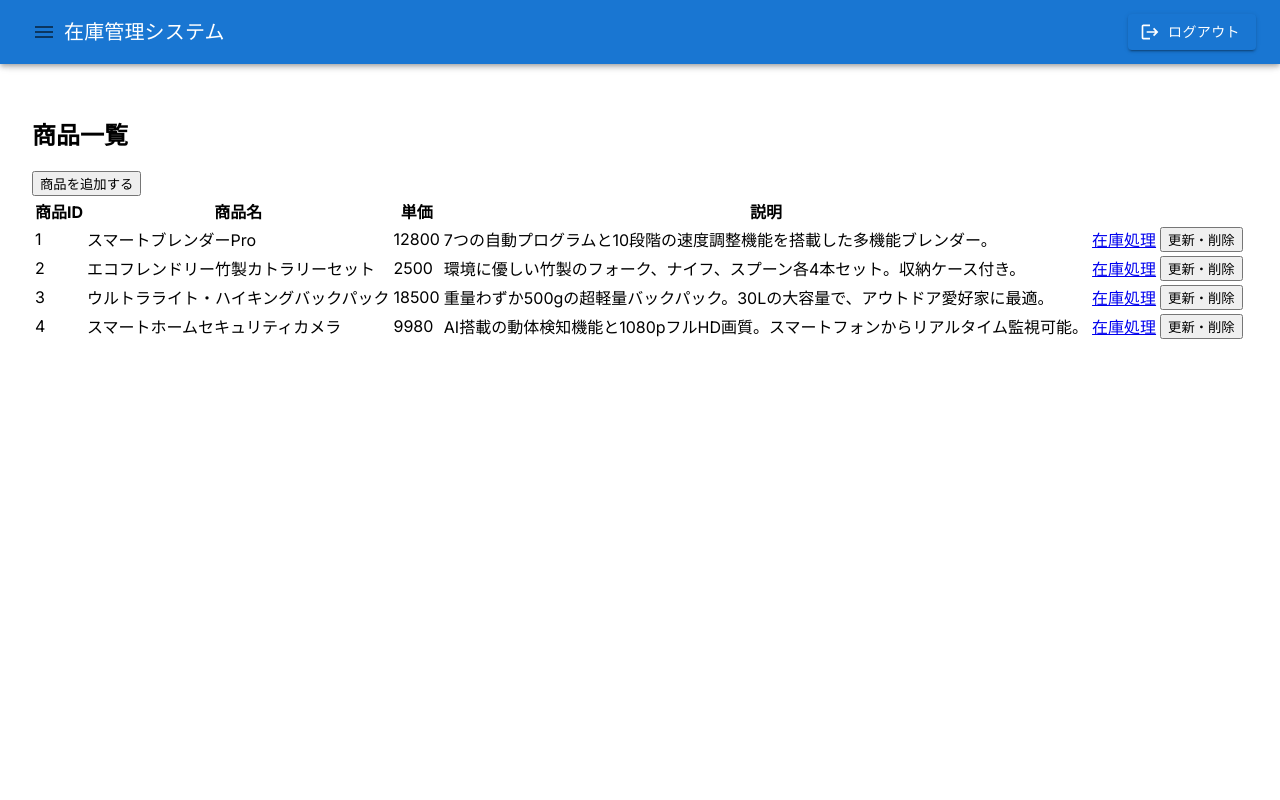
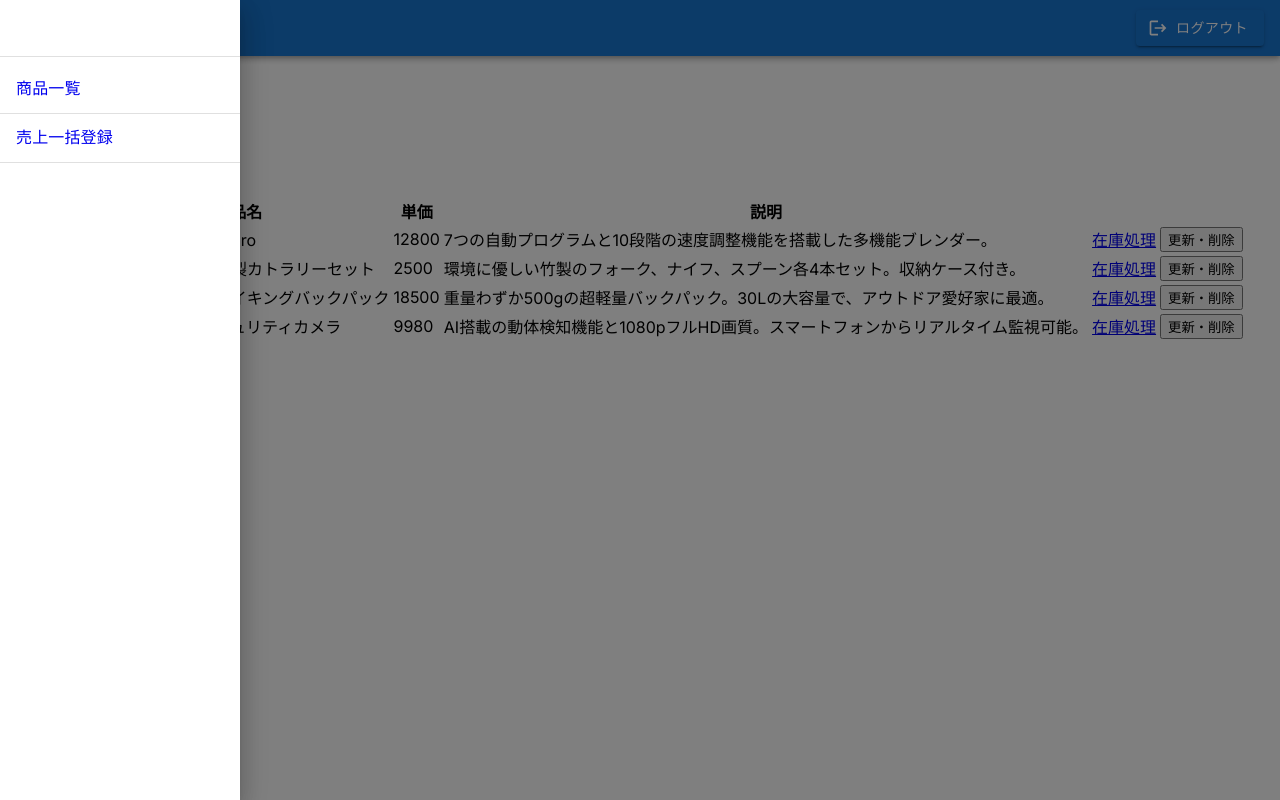
Before and after one commit to YouBou/full-stack-web-app-practice, a Next.js app in the folder frontend/: page /inventory/products in a window 1280 px wide. Both pictures are taken after a click on the button 44 px from the left and 32 px from the top of the page. Built offline with nearby package versions, Linux system fonts and the light colour scheme.

Commit message:
[fix] サイドバー周りの修正

```diff
--- a/frontend/app/inventory/layout.tsx
+++ b/frontend/app/inventory/layout.tsx
@@ -1,6 +1,7 @@
 "use client"
 
 import {
+    createTheme,
     AppBar,
     Box,
     Button,
@@ -16,31 +17,54 @@ import {
     Typography,
 } from "@mui/material";
 import { Logout as LogoutIcon, Menu as MenuIcon} from "@mui/icons-material";
-import React from "react";
-import styles from "./products/styles.module.css";
+import React, { useState } from "react";
+import { useRouter } from "next/navigation";
+
+declare module "@mui/material/styles" {
+    //指定を単純んするためにモバイルとPCの2つに限定する
+    interface BreakpointOverrides {
+        xs: false;
+        sm: false;
+        md: false;
+        lg: false;
+        xl: false;
+        mobile: true;
+        desktop: true;
+    }
+}
+
+const defaultTheme = createTheme({
+    breakpoints: {
+        values: {
+            mobile: 0,
+            desktop: 600,
+        }
+    }
+});
 
 export default function InventoryLayout({
     children,
 }: {
     children: React.ReactNode;
 }) {
-    return (
-        <Box sx={{ display: "flex" }}>
-            <AppBar position="fixed">
-                <Toolbar>
-                    <IconButton>
-                        <MenuIcon />
-                    </IconButton>
-                    <Typography variant="h6" noWrap component="div" sx={{ flexGrow: 1 }}>
-                        在庫管理システム
-                    </Typography>
-                    <Button variant="contained" startIcon={<LogoutIcon />}>
-                        ログアウト
-                    </Button>
-                </Toolbar>
-            </AppBar>
-            <Drawer anchor="left">
-                <Box sx={{ width: 240 }}>
+    /** サイドバーの開閉を管理する */
+    const [open, setOpen] = useState<boolean>(false);
+
+    const toggleDrawer = (open: boolean) => {
+        setOpen(open);
+    };
+
+    /** 各種画面への遷移を管理する */
+    const router = useRouter();
+
+    // ログアウト処理
+    const handleLogout = () => {
+        router.replace("/login");
+    };
+
+    /** 開閉対象となるサイドバー本体 */
+    const list = () => (
+        <Box sx = {{ width: 240 }}>
             <Toolbar />
             <Divider />
             <List>
@@ -58,6 +82,26 @@ export default function InventoryLayout({
                 <Divider />
             </List>
         </Box>
+    );
+
+    return (
+        <ThemeProvider theme={defaultTheme}>
+            <Box sx={{ display: "flex" }}>
+                <AppBar position="fixed">
+                    <Toolbar>
+                        <IconButton onClick={() => toggleDrawer(true)}>
+                            <MenuIcon />
+                        </IconButton>
+                        <Typography variant="h6" noWrap component="div" sx={{ flexGrow: 1 }}>
+                            在庫管理システム
+                        </Typography>
+                        <Button variant="contained" startIcon={<LogoutIcon />} onClick={() => handleLogout()}>
+                            ログアウト
+                        </Button>
+                    </Toolbar>
+                </AppBar>
+                <Drawer open={open} onClose={() => toggleDrawer(false)} anchor="left">
+                    {list()}
                 </Drawer>
                 <Box
                     component="main"
@@ -87,5 +131,6 @@ export default function InventoryLayout({
                     </Typography>
                 </Box>
             </Box>
+        </ThemeProvider>
     );
 }
```
Lines whose indentation alone changed are shown as unchanged.
